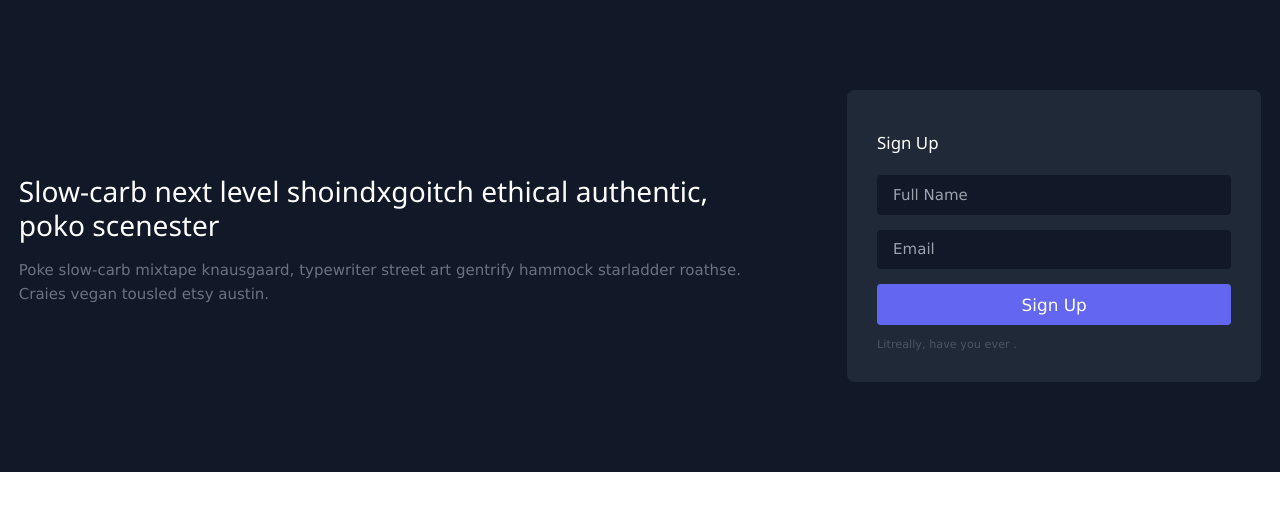
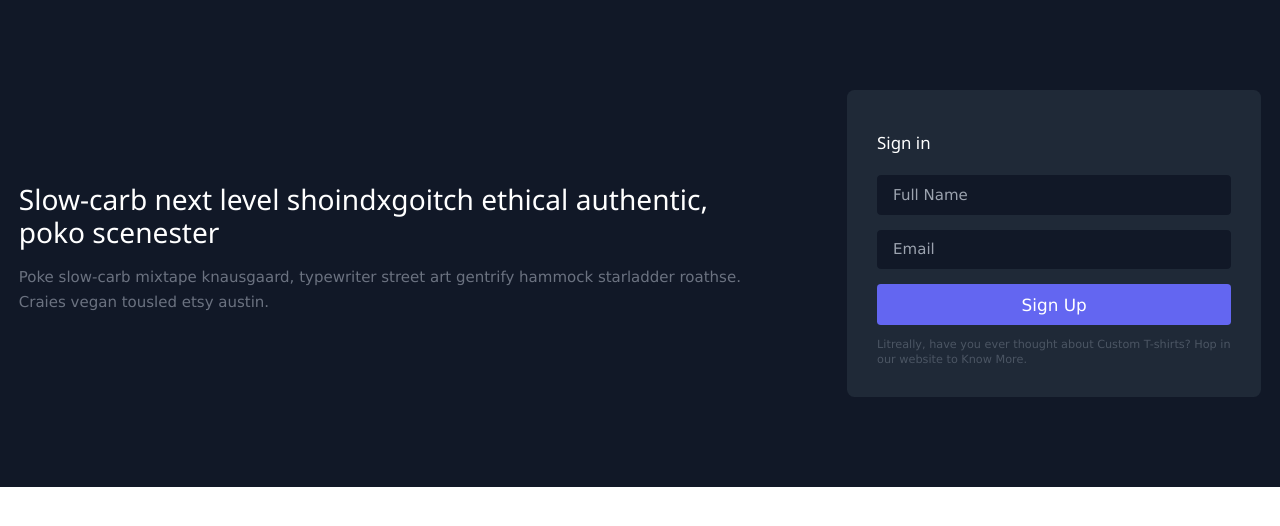
Before and after one commit to divyanshg/tshirt, a website: page login.html in a window 1280 px wide. Drawn offline with nearby package versions, Linux system fonts and the light colour scheme.

Commit message:
Add files via upload

```diff
--- a/login.html
+++ b/login.html
@@ -17,17 +17,14 @@
             <p class="leading-relaxed mt-4">Poke slow-carb mixtape knausgaard, typewriter street art gentrify hammock starladder roathse. Craies vegan tousled etsy austin.</p>
           </div>
           <div class="lg:w-2/6 md:w-1/2 bg-gray-800 rounded-lg p-8 flex flex-col md:ml-auto w-full mt-10 md:mt-0">
-            <h2 class="text-white text-lg font-medium title-font mb-5">Sign Up</h2>
+            <h2 class="text-white text-lg font-medium title-font mb-5">Sign in</h2>
             <input class="bg-gray-900 rounded border text-white border-gray-900 focus:outline-none focus:border-indigo-500 text-base px-4 py-2 mb-4" placeholder="Full Name" type="text">
             <input class="bg-gray-900 rounded border text-white border-gray-900 focus:outline-none focus:border-indigo-500 text-base px-4 py-2 mb-4" placeholder="Email" type="email">
             <button class="text-white bg-indigo-500 border-0 py-2 px-8 focus:outline-none hover:bg-indigo-600 rounded text-lg">Sign Up</button>
-            <p class="text-xs text-gray-600 mt-3">Litreally, have you ever .</p>
+            <p class="text-xs text-gray-600 mt-3">Litreally, have you ever thought about Custom T-shirts? Hop in our website to Know More. </p>
           </div>
         </div>
       </section>
 
 </body>
-<script>
-  console.log("Hello")
-</script>
 </html>
```
